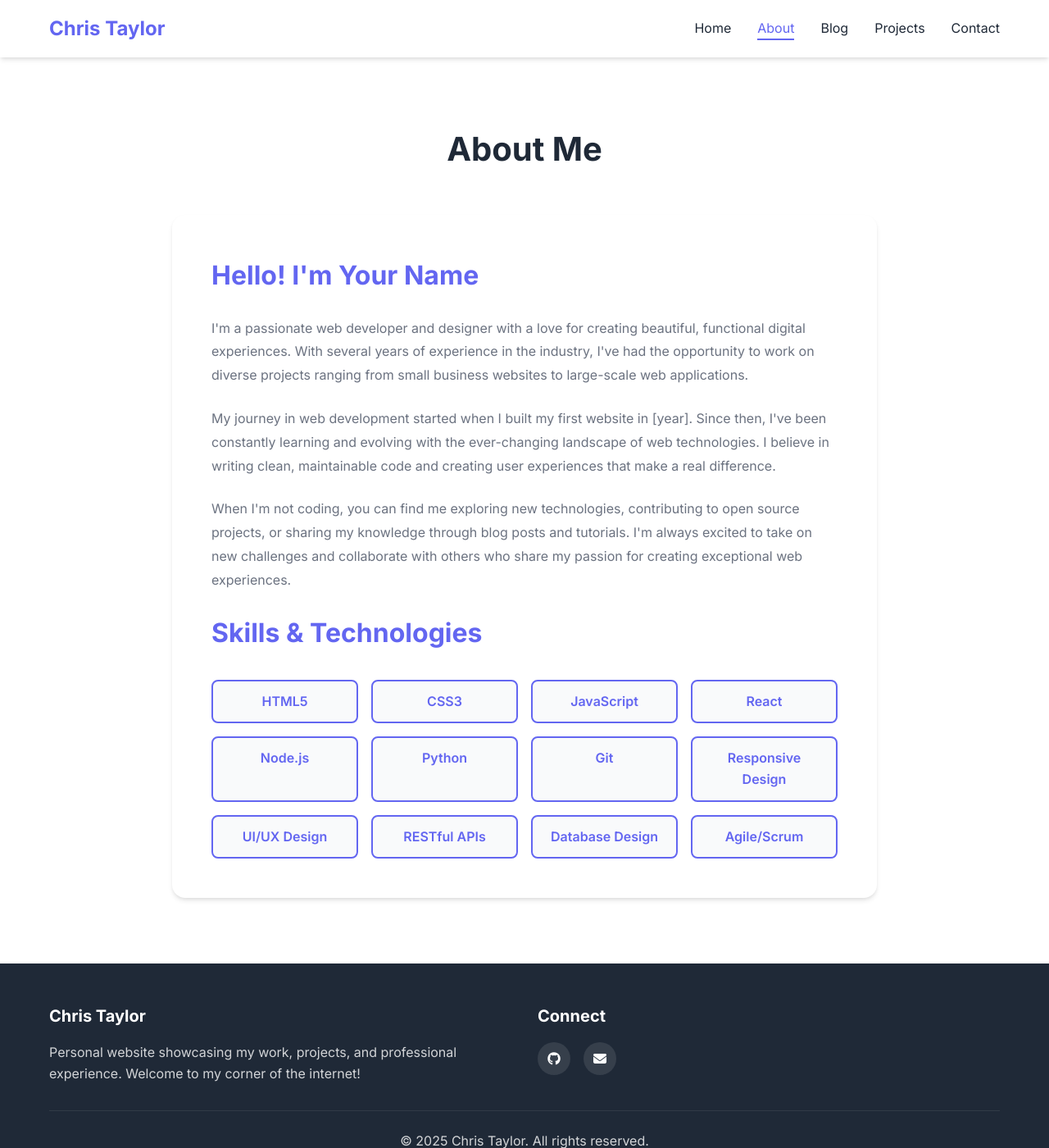
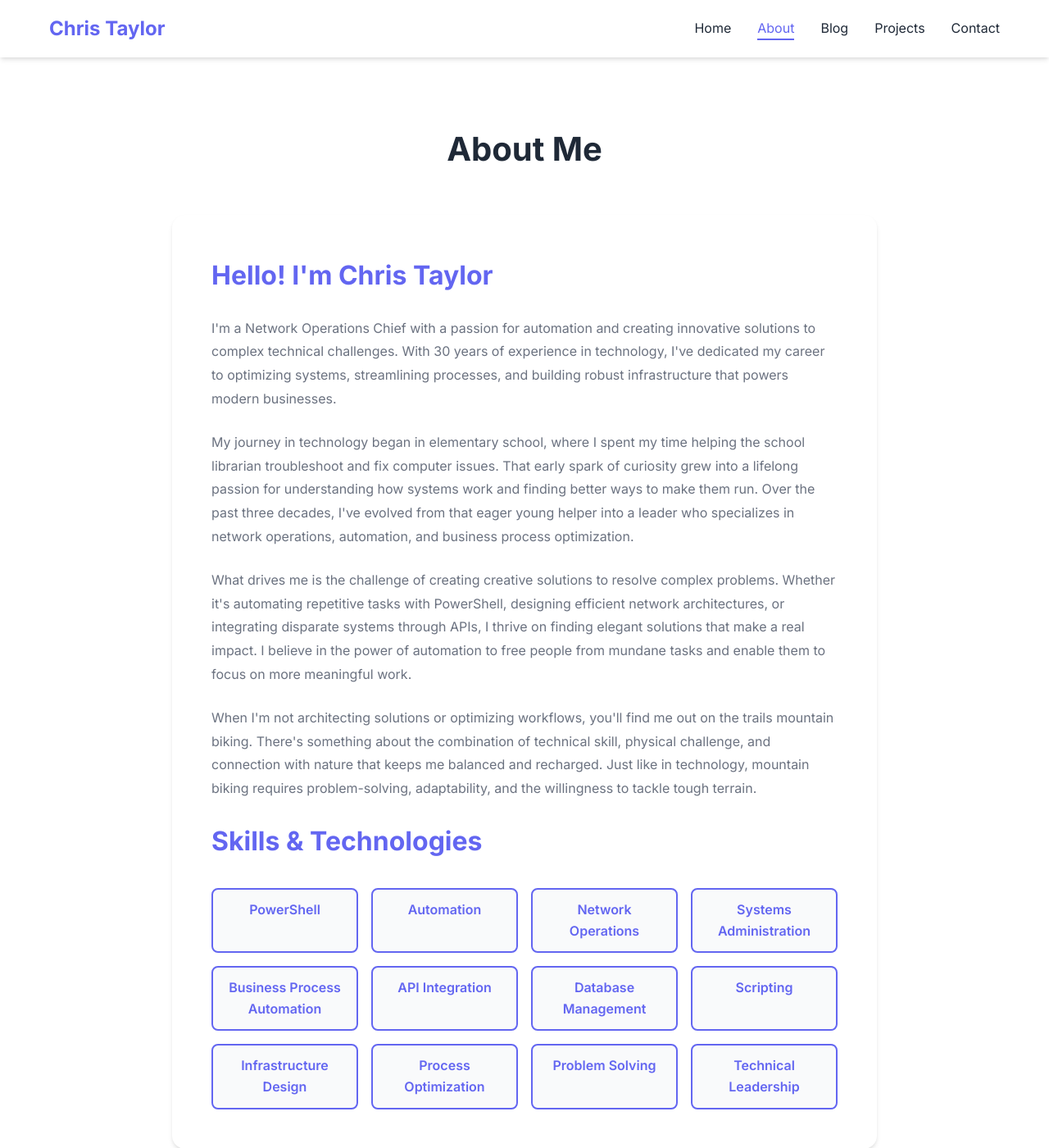
Before and after one commit to christaylorcodes/christaylorcodes.github.io, a Jekyll site: the page built from about.html, in a window 1280 px wide and 1400 px high. Shown: the whole window at 82% size. Built offline with Jekyll 4.4.1, drawn with Linux system fonts in a browser that asks for light colours.

Commit message:
Update About page with personalized content
- Add Chris Taylor's professional background as Network Operations Chief
- Include 30-year career journey starting from elementary school
- Highlight expertise in automation, PowerShell, and systems administration
- Add passion for creative problem-solving and business process automation
- Include mountain biking hobby
- Update skills section with relevant technical competencies

Generated with [Claude Code](https://claude.com/claude-code)

Co-Authored-By: Claude <noreply@anthropic.com>

```diff
--- a/about.html
+++ b/about.html
@@ -9,44 +9,56 @@ permalink: /about/
         <h1 class="section-title">About Me</h1>
 
         <div class="about-content">
-            <h2>Hello! I'm Your Name</h2>
+            <h2>Hello! I'm Chris Taylor</h2>
 
             <p>
-                I'm a passionate web developer and designer with a love for creating beautiful,
-                functional digital experiences. With several years of experience in the industry,
-                I've had the opportunity to work on diverse projects ranging from small business
-                websites to large-scale web applications.
+                I'm a Network Operations Chief with a passion for automation and creating
+                innovative solutions to complex technical challenges. With 30 years of experience
+                in technology, I've dedicated my career to optimizing systems, streamlining
+                processes, and building robust infrastructure that powers modern businesses.
             </p>
 
             <p>
-                My journey in web development started when I built my first website in [year].
-                Since then, I've been constantly learning and evolving with the ever-changing
-                landscape of web technologies. I believe in writing clean, maintainable code
-                and creating user experiences that make a real difference.
+                My journey in technology began in elementary school, where I spent my time
+                helping the school librarian troubleshoot and fix computer issues. That early
+                spark of curiosity grew into a lifelong passion for understanding how systems
+                work and finding better ways to make them run. Over the past three decades,
+                I've evolved from that eager young helper into a leader who specializes in
+                network operations, automation, and business process optimization.
             </p>
 
             <p>
-                When I'm not coding, you can find me exploring new technologies, contributing
-                to open source projects, or sharing my knowledge through blog posts and tutorials.
-                I'm always excited to take on new challenges and collaborate with others who
-                share my passion for creating exceptional web experiences.
+                What drives me is the challenge of creating creative solutions to resolve complex
+                problems. Whether it's automating repetitive tasks with PowerShell, designing
+                efficient network architectures, or integrating disparate systems through APIs,
+                I thrive on finding elegant solutions that make a real impact. I believe in the
+                power of automation to free people from mundane tasks and enable them to focus
+                on more meaningful work.
+            </p>
+
+            <p>
+                When I'm not architecting solutions or optimizing workflows, you'll find me out
+                on the trails mountain biking. There's something about the combination of
+                technical skill, physical challenge, and connection with nature that keeps me
+                balanced and recharged. Just like in technology, mountain biking requires
+                problem-solving, adaptability, and the willingness to tackle tough terrain.
             </p>
 
             <h2>Skills & Technologies</h2>
 
             <div class="skills-grid">
-                <div class="skill-tag">HTML5</div>
-                <div class="skill-tag">CSS3</div>
-                <div class="skill-tag">JavaScript</div>
-                <div class="skill-tag">React</div>
-                <div class="skill-tag">Node.js</div>
-                <div class="skill-tag">Python</div>
-                <div class="skill-tag">Git</div>
-                <div class="skill-tag">Responsive Design</div>
-                <div class="skill-tag">UI/UX Design</div>
-                <div class="skill-tag">RESTful APIs</div>
-                <div class="skill-tag">Database Design</div>
-                <div class="skill-tag">Agile/Scrum</div>
+                <div class="skill-tag">PowerShell</div>
+                <div class="skill-tag">Automation</div>
+                <div class="skill-tag">Network Operations</div>
+                <div class="skill-tag">Systems Administration</div>
+                <div class="skill-tag">Business Process Automation</div>
+                <div class="skill-tag">API Integration</div>
+                <div class="skill-tag">Database Management</div>
+                <div class="skill-tag">Scripting</div>
+                <div class="skill-tag">Infrastructure Design</div>
+                <div class="skill-tag">Process Optimization</div>
+                <div class="skill-tag">Problem Solving</div>
+                <div class="skill-tag">Technical Leadership</div>
             </div>
         </div>
     </div>
```
